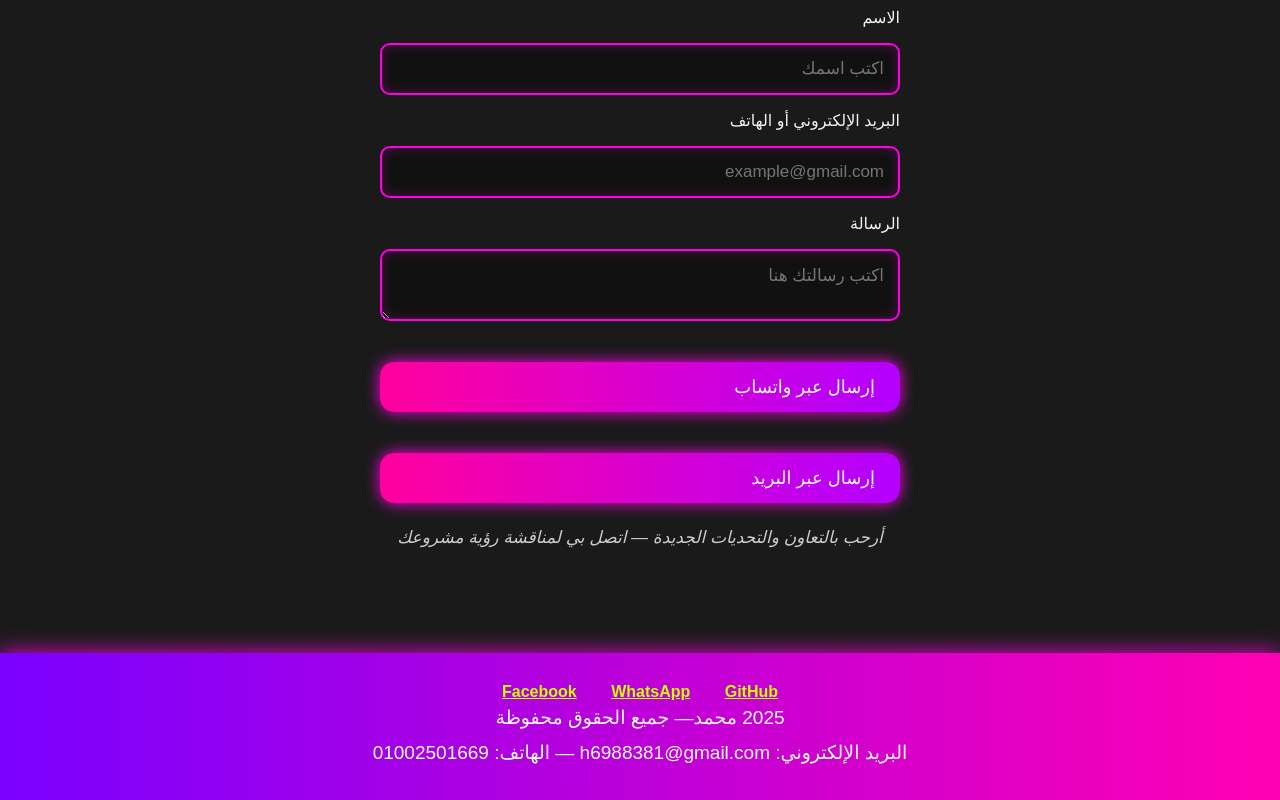
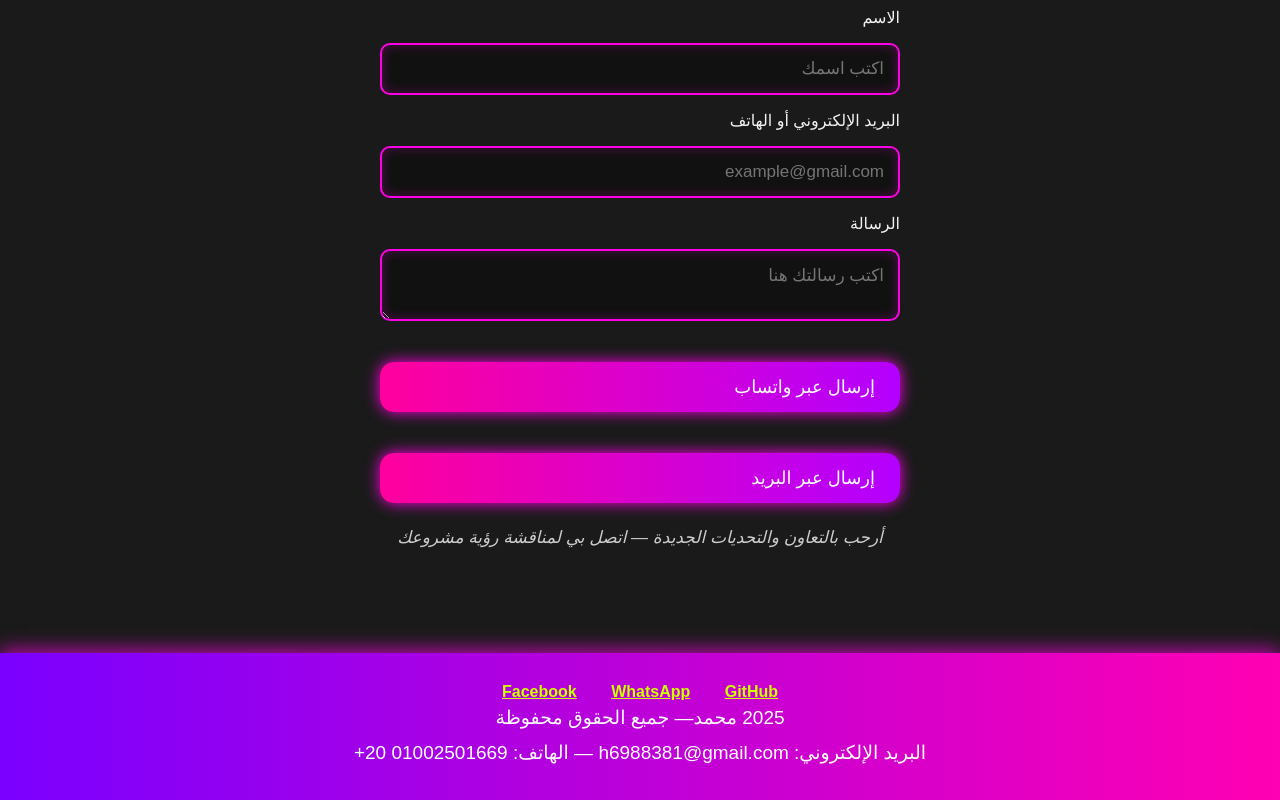
Before and after one commit to moertyukbv3456oihgzgd-spec/Mohammed-Developer, a plain HTML site: page index.html in a window 1280 px wide. Shown: the part 1905-2705 px from the top of the page. Drawn offline with Linux system fonts and the light colour scheme.

Commit message:
Add files via upload

```diff
--- a/index.html
+++ b/index.html
@@ -139,7 +139,7 @@
         </div>
 
         <p>2025 محمد— جميع الحقوق محفوظة</p>
-        <p>البريد الإلكتروني: h6988381@gmail.com — الهاتف: 01002501669</p>
+        <p>البريد الإلكتروني: h6988381@gmail.com — الهاتف:  01002501669 20+</p>
     </footer>
 
     <script src="script.js"></script>
```
